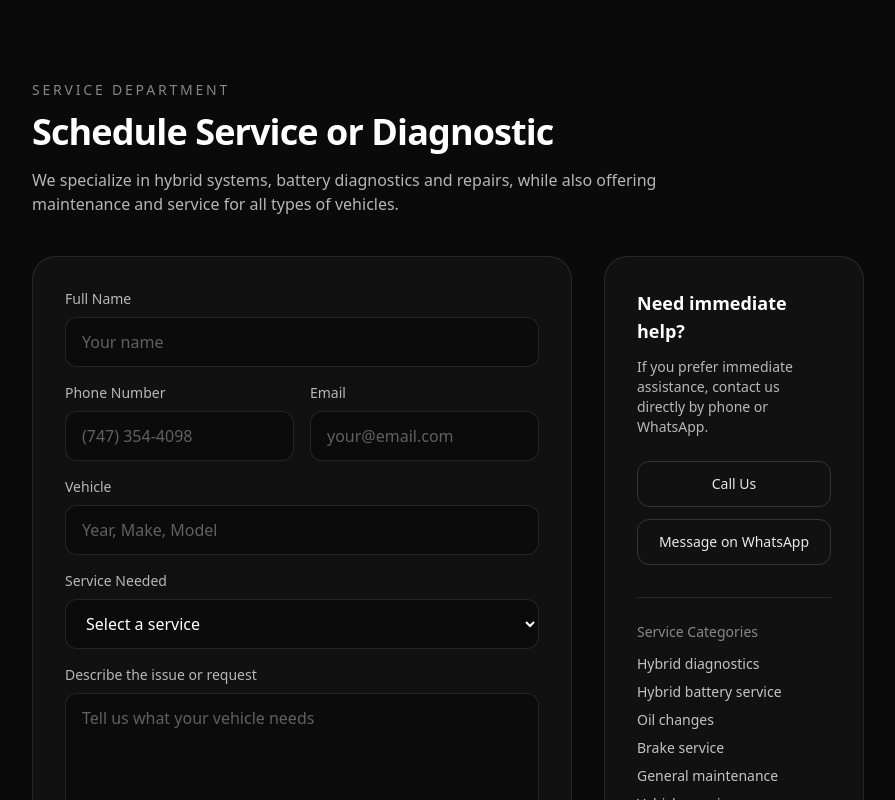
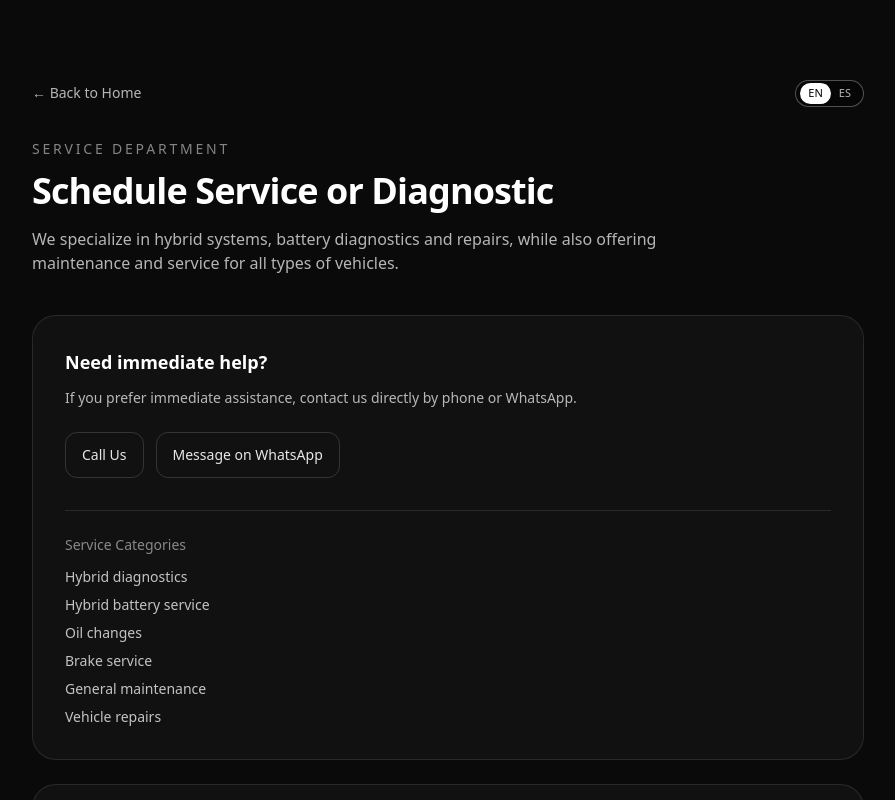
Before and after one commit to availablehybrid1/available-hybrid-site1, a Next.js app: page /service in a window 1280 px wide. Shown: the top 800 px of the page, without its empty margins (192-1087 px from the left). Built offline with nearby package versions, Linux system fonts and the light colour scheme.

Commit message:
Update service.tsx

```diff
--- a/pages/service.tsx
+++ b/pages/service.tsx
@@ -1,11 +1,121 @@
 import * as React from "react";
 import Head from "next/head";
+import Link from "next/link";
+
+const copy = {
+  EN: {
+    pageTitle: "Schedule Service | AVAILABLE HYBRID R&M INC.",
+    metaDescription:
+      "Schedule maintenance, diagnostics, hybrid battery service and repairs.",
+    backHome: "← Back to Home",
+    department: "Service Department",
+    title: "Schedule Service or Diagnostic",
+    subtitle:
+      "We specialize in hybrid systems, battery diagnostics and repairs, while also offering maintenance and service for all types of vehicles.",
+    immediateHelpTitle: "Need immediate help?",
+    immediateHelpText:
+      "If you prefer immediate assistance, contact us directly by phone or WhatsApp.",
+    callUs: "Call Us",
+    whatsapp: "Message on WhatsApp",
+    categories: "Service Categories",
+    fullName: "Full Name",
+    yourName: "Your name",
+    phoneNumber: "Phone Number",
+    email: "Email",
+    vehicle: "Vehicle",
+    vehiclePlaceholder: "Year, Make, Model",
+    serviceNeeded: "Service Needed",
+    selectService: "Select a service",
+    diagnostic: "Diagnostic",
+    oilChange: "Oil Change",
+    hybridBattery: "Hybrid Battery Service",
+    brakeService: "Brake Service",
+    generalMaintenance: "General Maintenance",
+    repair: "Repair",
+    other: "Other",
+    describeIssue: "Describe the issue or request",
+    describePlaceholder: "Tell us what your vehicle needs",
+    sending: "Sending...",
+    submit: "Submit Request",
+    success: "Your request was sent successfully.",
+    error: "There was a problem sending your request. Please try again.",
+    categoryList: [
+      "Hybrid diagnostics",
+      "Hybrid battery service",
+      "Oil changes",
+      "Brake service",
+      "General maintenance",
+      "Vehicle repairs",
+    ],
+  },
+  ES: {
+    pageTitle: "Agenda tu servicio | AVAILABLE HYBRID R&M INC.",
+    metaDescription:
+      "Agenda mantenimiento, diagnóstico, servicio de batería híbrida y reparaciones.",
+    backHome: "← Volver al inicio",
+    department: "Departamento de Servicio",
+    title: "Agenda Servicio o Diagnóstico",
+    subtitle:
+      "Nos especializamos en sistemas híbridos, diagnóstico y reparación de baterías, además de ofrecer mantenimiento y servicio para todo tipo de vehículos.",
+    immediateHelpTitle: "¿Necesita ayuda inmediata?",
+    immediateHelpText:
+      "Si prefiere atención inmediata, contáctenos directamente por teléfono o WhatsApp.",
+    callUs: "Llámanos",
+    whatsapp: "Escríbenos por WhatsApp",
+    categories: "Categorías de Servicio",
+    fullName: "Nombre completo",
+    yourName: "Tu nombre",
+    phoneNumber: "Número de teléfono",
+    email: "Correo electrónico",
+    vehicle: "Vehículo",
+    vehiclePlaceholder: "Año, marca y modelo",
+    serviceNeeded: "Servicio requerido",
+    selectService: "Seleccione un servicio",
+    diagnostic: "Diagnóstico",
+    oilChange: "Cambio de aceite",
+    hybridBattery: "Servicio de batería híbrida",
+    brakeService: "Servicio de frenos",
+    generalMaintenance: "Mantenimiento general",
+    repair: "Reparación",
+    other: "Otro",
+    describeIssue: "Describa el problema o servicio",
+    describePlaceholder: "Cuéntenos qué necesita su vehículo",
+    sending: "Enviando...",
+    submit: "Enviar solicitud",
+    success: "Su solicitud fue enviada correctamente.",
+    error: "Hubo un problema al enviar su solicitud. Inténtelo nuevamente.",
+    categoryList: [
+      "Diagnóstico híbrido",
+      "Servicio de batería híbrida",
+      "Cambios de aceite",
+      "Servicio de frenos",
+      "Mantenimiento general",
+      "Reparaciones",
+    ],
+  },
+} as const;
 
 export default function ServicePage() {
   const phone = "+1 747-354-4098";
+  const [lang, setLang] = React.useState<"EN" | "ES">("EN");
   const [loading, setLoading] = React.useState(false);
   const [success, setSuccess] = React.useState(false);
   const [error, setError] = React.useState("");
+
+  React.useEffect(() => {
+    if (typeof window === "undefined") return;
+    const stored = window.localStorage.getItem("ah-lang");
+    if (stored === "EN" || stored === "ES") {
+      setLang(stored);
+    }
+  }, []);
+
+  React.useEffect(() => {
+    if (typeof window === "undefined") return;
+    window.localStorage.setItem("ah-lang", lang);
+  }, [lang]);
+
+  const t = copy[lang];
 
   const handleSubmit = async (e: React.FormEvent<HTMLFormElement>) => {
     e.preventDefault();
@@ -41,7 +151,7 @@ export default function ServicePage() {
       setSuccess(true);
       form.reset();
     } catch {
-      setError("There was a problem sending your request. Please try again.");
+      setError(t.error);
     } finally {
       setLoading(false);
     }
@@ -50,31 +160,89 @@ export default function ServicePage() {
   return (
     <>
       <Head>
-        <title>Schedule Service | AVAILABLE HYBRID R&M INC.</title>
-        <meta
-          name="description"
-          content="Schedule maintenance, diagnostics, hybrid battery service and repairs."
-        />
+        <title>{t.pageTitle}</title>
+        <meta name="description" content={t.metaDescription} />
         <meta name="viewport" content="width=device-width, initial-scale=1" />
       </Head>
 
       <main className="min-h-screen bg-neutral-950 text-white">
         <section className="mx-auto max-w-4xl px-4 py-20 sm:px-6 lg:px-8">
+          <div className="mb-8 flex items-center justify-between gap-4">
+            <Link
+              href="/"
+              className="text-sm text-white/70 transition hover:text-white"
+            >
+              {t.backHome}
+            </Link>
+
+            <div className="flex items-center rounded-full border border-white/30 bg-black/40 px-1 py-0.5 text-[11px]">
+              <button
+                type="button"
+                onClick={() => setLang("EN")}
+                className={`px-2 py-0.5 rounded-full ${
+                  lang === "EN"
+                    ? "bg-white text-black"
+                    : "text-white/70 hover:text-white"
+                }`}
+              >
+                EN
+              </button>
+              <button
+                type="button"
+                onClick={() => setLang("ES")}
+                className={`px-2 py-0.5 rounded-full ${
+                  lang === "ES"
+                    ? "bg-white text-black"
+                    : "text-white/70 hover:text-white"
+                }`}
+              >
+                ES
+              </button>
+            </div>
+          </div>
+
           <div className="mb-10">
             <p className="text-sm uppercase tracking-[0.2em] text-white/50">
-              Service Department
+              {t.department}
             </p>
             <h1 className="mt-3 text-3xl font-semibold tracking-tight sm:text-4xl">
-              Schedule Service or Diagnostic
+              {t.title}
             </h1>
-            <p className="mt-4 max-w-2xl text-white/70">
-              We specialize in hybrid systems, battery diagnostics and repairs,
-              while also offering maintenance and service for all types of
-              vehicles.
-            </p>
+            <p className="mt-4 max-w-2xl text-white/70">{t.subtitle}</p>
           </div>
 
-          <div className="grid gap-8 lg:grid-cols-[1.35fr_0.65fr]">
+          <div className="mb-6 rounded-3xl border border-white/10 bg-white/[0.03] p-6 sm:p-8">
+            <h2 className="text-lg font-semibold">{t.immediateHelpTitle}</h2>
+            <p className="mt-3 text-sm text-white/70">{t.immediateHelpText}</p>
+
+            <div className="mt-6 flex flex-col gap-3 sm:flex-row">
+              <a
+                href={`tel:${phone.replace(/[^+\d]/g, "")}`}
+                className="flex items-center justify-center rounded-xl border border-white/15 px-4 py-3 text-sm font-medium text-white/90 transition hover:border-white/30 hover:bg-white/[0.04]"
+              >
+                {t.callUs}
+              </a>
+
+              <a
+                href="https://wa.me/17473544098?text=Hello,%20I%20would%20like%20to%20schedule%20a%20service%20or%20diagnostic."
+                target="_blank"
+                rel="noreferrer"
+                className="flex items-center justify-center rounded-xl border border-white/15 px-4 py-3 text-sm font-medium text-white/90 transition hover:border-white/30 hover:bg-white/[0.04]"
+              >
+                {t.whatsapp}
+              </a>
+            </div>
+
+            <div className="mt-8 border-t border-white/10 pt-6">
+              <p className="text-sm text-white/50">{t.categories}</p>
+              <ul className="mt-3 space-y-2 text-sm text-white/75">
+                {t.categoryList.map((item) => (
+                  <li key={item}>{item}</li>
+                ))}
+              </ul>
+            </div>
+          </div>
+
           <div className="rounded-3xl border border-white/10 bg-white/[0.03] p-6 sm:p-8">
             <form onSubmit={handleSubmit} className="space-y-4">
               <div>
@@ -82,7 +250,7 @@ export default function ServicePage() {
                   htmlFor="name"
                   className="mb-2 block text-sm text-white/70"
                 >
-                    Full Name
+                  {t.fullName}
                 </label>
                 <input
                   id="name"
@@ -90,7 +258,7 @@ export default function ServicePage() {
                   type="text"
                   required
                   className="w-full rounded-xl border border-white/10 bg-black/30 px-4 py-3 text-white outline-none placeholder:text-white/35 focus:border-white/30"
-                    placeholder="Your name"
+                  placeholder={t.yourName}
                 />
               </div>
 
@@ -100,7 +268,7 @@ export default function ServicePage() {
                     htmlFor="phone"
                     className="mb-2 block text-sm text-white/70"
                   >
-                      Phone Number
+                    {t.phoneNumber}
                   </label>
                   <input
                     id="phone"
@@ -117,7 +285,7 @@ export default function ServicePage() {
                     htmlFor="email"
                     className="mb-2 block text-sm text-white/70"
                   >
-                      Email
+                    {t.email}
                   </label>
                   <input
                     id="email"
@@ -134,7 +302,7 @@ export default function ServicePage() {
                   htmlFor="vehicle"
                   className="mb-2 block text-sm text-white/70"
                 >
-                    Vehicle
+                  {t.vehicle}
                 </label>
                 <input
                   id="vehicle"
@@ -142,7 +310,7 @@ export default function ServicePage() {
                   type="text"
                   required
                   className="w-full rounded-xl border border-white/10 bg-black/30 px-4 py-3 text-white outline-none placeholder:text-white/35 focus:border-white/30"
-                    placeholder="Year, Make, Model"
+                  placeholder={t.vehiclePlaceholder}
                 />
               </div>
 
@@ -151,7 +319,7 @@ export default function ServicePage() {
                   htmlFor="service"
                   className="mb-2 block text-sm text-white/70"
                 >
-                    Service Needed
+                  {t.serviceNeeded}
                 </label>
                 <select
                   id="service"
@@ -161,19 +329,17 @@ export default function ServicePage() {
                   defaultValue=""
                 >
                   <option value="" disabled>
-                      Select a service
+                    {t.selectService}
                   </option>
-                    <option value="Diagnostic">Diagnostic</option>
-                    <option value="Oil Change">Oil Change</option>
-                    <option value="Hybrid Battery Service">
-                      Hybrid Battery Service
+                  <option value="Diagnostic">{t.diagnostic}</option>
+                  <option value="Oil Change">{t.oilChange}</option>
+                  <option value="Hybrid Battery Service">{t.hybridBattery}</option>
+                  <option value="Brake Service">{t.brakeService}</option>
+                  <option value="General Maintenance">
+                    {t.generalMaintenance}
                   </option>
-                    <option value="Brake Service">Brake Service</option>
-                    <option value="General Maintenance">
-                      General Maintenance
-                    </option>
-                    <option value="Repair">Repair</option>
-                    <option value="Other">Other</option>
+                  <option value="Repair">{t.repair}</option>
+                  <option value="Other">{t.other}</option>
                 </select>
               </div>
 
@@ -182,14 +348,14 @@ export default function ServicePage() {
                   htmlFor="message"
                   className="mb-2 block text-sm text-white/70"
                 >
-                    Describe the issue or request
+                  {t.describeIssue}
                 </label>
                 <textarea
                   id="message"
                   name="message"
                   rows={5}
                   className="w-full rounded-xl border border-white/10 bg-black/30 px-4 py-3 text-white outline-none placeholder:text-white/35 focus:border-white/30"
-                    placeholder="Tell us what your vehicle needs"
+                  placeholder={t.describePlaceholder}
                 />
               </div>
 
@@ -198,56 +364,15 @@ export default function ServicePage() {
                 disabled={loading}
                 className="inline-flex w-full items-center justify-center rounded-xl bg-white px-5 py-3 font-semibold text-black transition hover:opacity-90 disabled:cursor-not-allowed disabled:opacity-60"
               >
-                  {loading ? "Sending..." : "Submit Request"}
+                {loading ? t.sending : t.submit}
               </button>
 
               {success && (
-                  <p className="text-sm text-green-400">
-                    Your request was sent successfully.
-                  </p>
+                <p className="text-sm text-green-400">{t.success}</p>
               )}
 
               {error && <p className="text-sm text-red-400">{error}</p>}
             </form>
-            </div>
-
-            <div className="rounded-3xl border border-white/10 bg-white/[0.03] p-6 sm:p-8">
-              <h2 className="text-lg font-semibold">Need immediate help?</h2>
-              <p className="mt-3 text-sm text-white/70">
-                If you prefer immediate assistance, contact us directly by phone
-                or WhatsApp.
-              </p>
-
-              <div className="mt-6 space-y-3">
-                <a
-                  href={`tel:${phone.replace(/[^+\d]/g, "")}`}
-                  className="flex items-center justify-center rounded-xl border border-white/15 px-4 py-3 text-sm font-medium text-white/90 transition hover:border-white/30 hover:bg-white/[0.04]"
-                >
-                  Call Us
-                </a>
-
-                <a
-                  href="https://wa.me/17473544098?text=Hello,%20I%20would%20like%20to%20schedule%20a%20service%20or%20diagnostic."
-                  target="_blank"
-                  rel="noreferrer"
-                  className="flex items-center justify-center rounded-xl border border-white/15 px-4 py-3 text-sm font-medium text-white/90 transition hover:border-white/30 hover:bg-white/[0.04]"
-                >
-                  Message on WhatsApp
-                </a>
-              </div>
-
-              <div className="mt-8 border-t border-white/10 pt-6">
-                <p className="text-sm text-white/50">Service Categories</p>
-                <ul className="mt-3 space-y-2 text-sm text-white/75">
-                  <li>Hybrid diagnostics</li>
-                  <li>Hybrid battery service</li>
-                  <li>Oil changes</li>
-                  <li>Brake service</li>
-                  <li>General maintenance</li>
-                  <li>Vehicle repairs</li>
-                </ul>
-              </div>
-            </div>
           </div>
         </section>
       </main>
```
Lines whose indentation alone changed are shown as unchanged.
